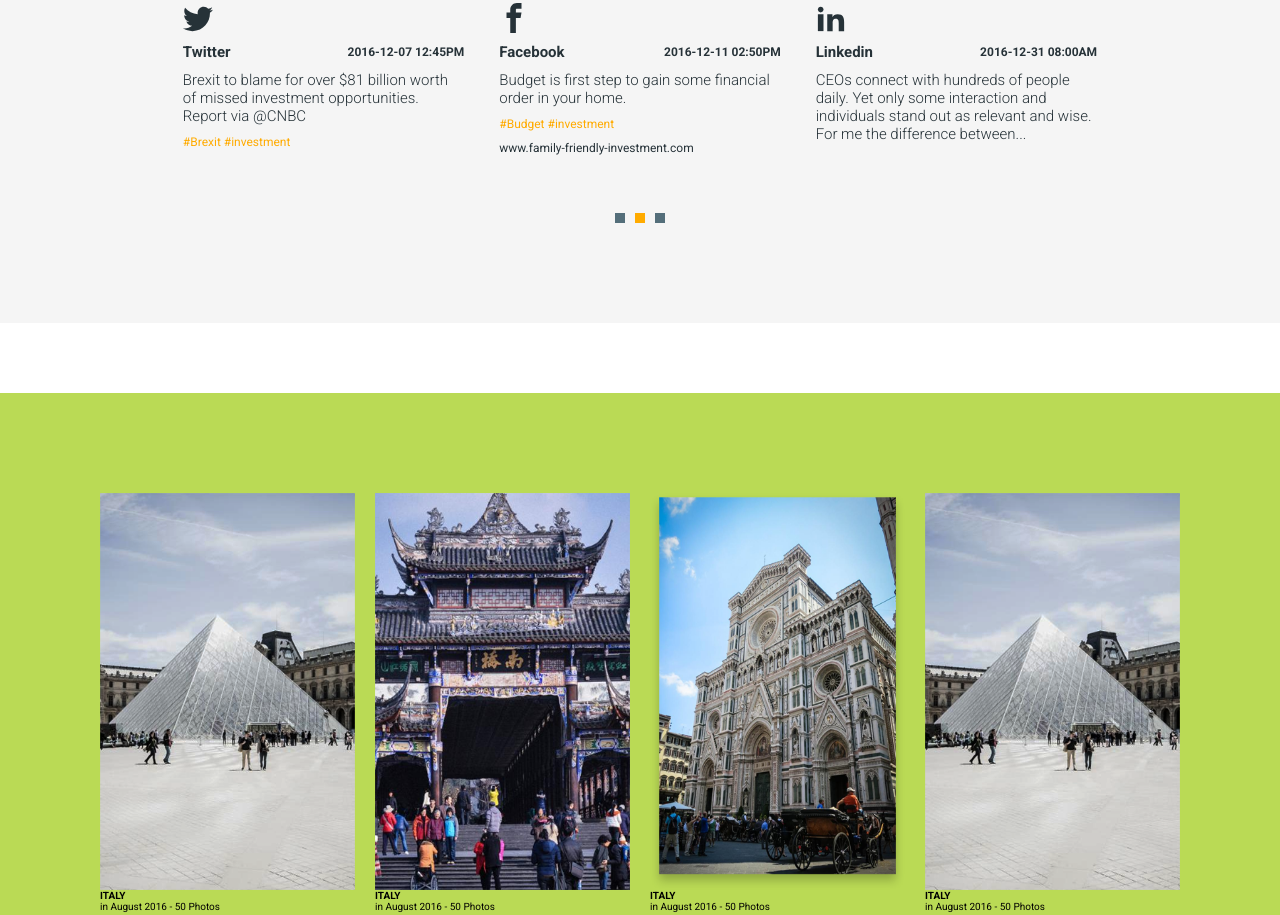
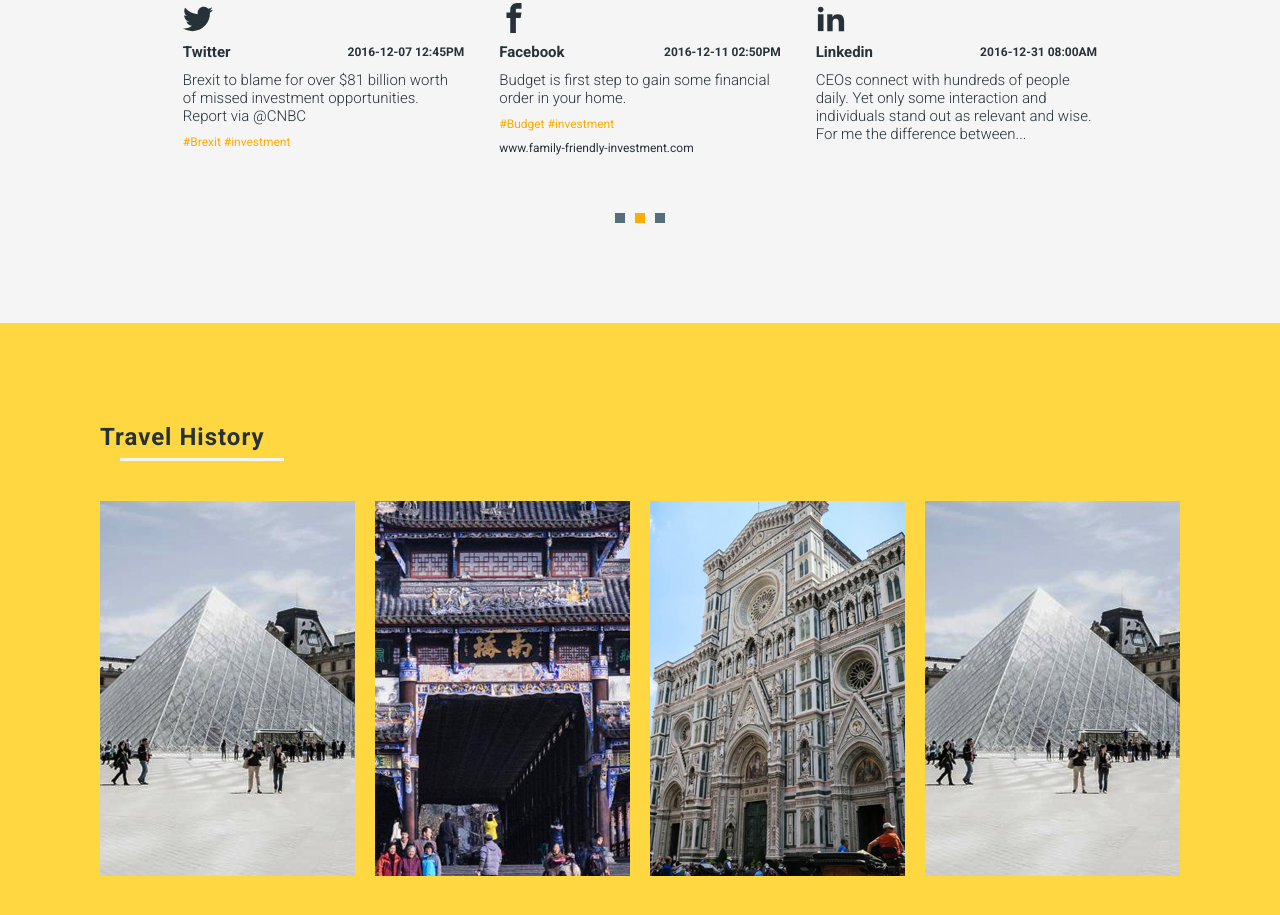
Before and after one commit to Sushant-ABdigital/PSD-to-HTML-using-CSS-GRID, a website: page index.html in a window 1280 px wide. Shown: the part 1885-2800 px from the top of the page. Drawn offline with Linux system fonts and the light colour scheme.

Commit message:
Added the Travel Section
Addition of Travel Section.

```diff
--- a/index.html
+++ b/index.html
@@ -155,33 +155,41 @@
             </div>
         </div>
         <div class="travel">
+            <div class="travel-heading">
+                <h4 class="theme-heading-dark">Travel History</h4>
+            </div>
+            <div class="travel-images">
                 <figure>
                     <img src="./img/history-1.png" alt="travel history picture 1" class="travel--picture">
                     <figcaption class="travel--caption">
-                <h4 class="heading">ITALY</h4>
-                <p class="travel--caption-p">in August 2016 - 50 Photos</p>
+                        <h4 class="travel--caption-heading">ITALY</h4>
+                        <p class="travel--caption-p">in August 2016 - 50 Photos &nbsp; &rarr;</p>
                     </figcaption>
                 </figure>
                 <figure>
                     <img src="./img/history-2.png" alt="travel history picture 1" class="travel--picture">
                     <figcaption class="travel--caption">
-                <h4 class="heading">ITALY</h4>
-                <p class="travel--caption-p">in August 2016 - 50 Photos</p>
+                        <h4 class="travel--caption-heading">ITALY</h4>
+                        <p class="travel--caption-p">in August 2016 - 50 Photos &nbsp; &rarr;</p>
                     </figcaption>
                 </figure>
                 <figure>
                     <img src="./img/history-5.png" alt="travel history picture 1" class="travel--picture">
                     <figcaption class="travel--caption">
-                <h4 class="heading">ITALY</h4>
-                <p class="travel--caption-p">in August 2016 - 50 Photos</p>
+                        <h4 class="travel--caption-heading">ITALY</h4>
+                        <p class="travel--caption-p">in August 2016 - 50 Photos &nbsp; &rarr;</p>
                     </figcaption>
                 </figure>
                 <figure>
                     <img src="./img/history-1.png" alt="travel history picture 1" class="travel--picture">
                     <figcaption class="travel--caption">
-                <h4 class="heading">ITALY</h4>
-                <p class="travel--caption-p">in August 2016 - 50 Photos</p>
+                        <h4 class="travel--caption-heading">ITALY</h4>
+                        <p class="travel--caption-p">in August 2016 - 50 Photos &nbsp; &rarr;</p>
                     </figcaption>
                 </figure>
             </div>
+        </div>
+        <div class="journal">
+
+        </div>
     </body>
--- a/sass/_base.scss
+++ b/sass/_base.scss
@@ -58,3 +58,8 @@ body{
         left: 20px;
     }
 }
+.theme-heading-dark{
+    @extend .theme-heading;
+    color: $color-dark-grey;
+
+}
--- a/sass/_travel.scss
+++ b/sass/_travel.scss
@@ -1,16 +1,73 @@
 .travel{
    display: grid;
    grid-column: 1 / - 1;
+   grid-template-rows: repeat(2, min-content);
+   grid-row-gap: 50px;
+   background-color:$color-light-yellow;
+   padding: 10rem 10rem;
+   transform: translateY(-70px);
+   &-heading{
+    justify-self: start;
+   }
+   &-images{
+       display:grid;
        grid-template-columns: repeat(auto-fit, minmax(200px, 1fr));
        grid-column-gap: 20px;
-   grid-row-gap: 20px;
-   background-color:#BADA55;
-   padding: 10rem 10rem;
        figure{
+           position: relative;
+           &::before{
+               content: '';
+               width: 0;
+               height:100%;
+               background-color: rgba(38, 50, 56, 0.8%);
+               position: absolute;
+               top:0;
+               left:0;
+               transition: all 0.3s;
+           }
+           &:hover{
+               &::before{
+                   width: 100%;
+               }
+               .travel--caption{
+                   opacity: 1;
+               }
+           }
            img{
+               object-fit: none;
                display: block;
                height: 100%;
                width: 100%;
            }
+           .travel--caption{
+               position: absolute;
+               top: 70%;
+               left: 0;
+               width: 100%;
+               display: grid;
+               grid-template-rows: min-content 1fr;
+               align-items: center;
+               justify-items: center;
+               opacity: 0;
+               transition: all .5s;
+
+               & > * {
+                   align-self: center;
+               }
+               &-heading{
+                   color: white;
+                   font-family: $font-primary;
+                   font-size: 2rem;
+                   border: 2px solid $color-dark-yellow;
+                   padding: 1rem;
+                   margin-bottom: 3rem;
+               }
+               &-p{
+                   color: $color-light-yellow;
+                   font-size: 1.5rem;
+                   font-weight: $font-subheading;
                }
            }
+       }
+   }
+}
```
Also changed, not shown: css/style.css. Lines whose indentation alone changed are shown as unchanged.
